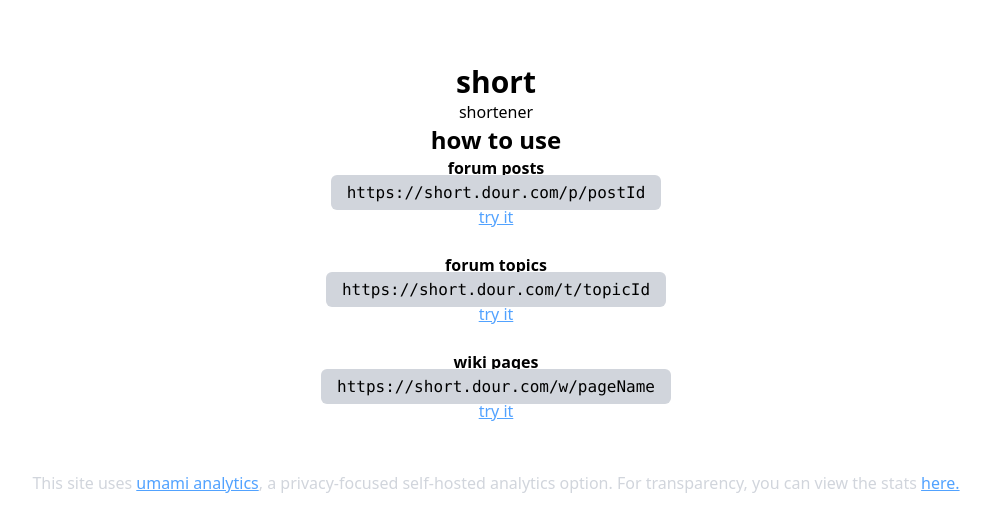
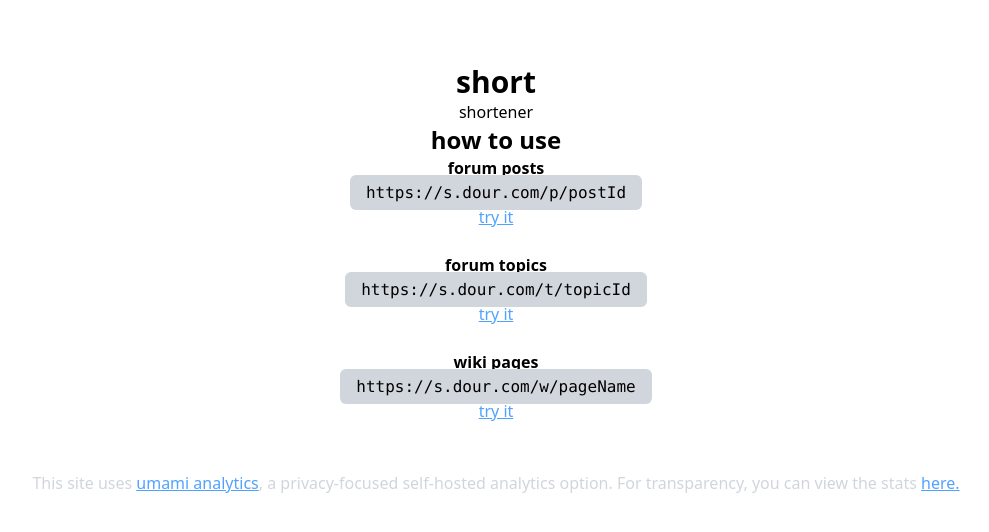
Before and after one commit to errplanedev/short, a SvelteKit app: page / in a window 1280 px wide. Shown: the top 532 px of the page, without its empty margins (144-1133 px from the left). Built offline with nearby package versions, Linux system fonts and the light colour scheme.

Commit message:
forgot to change short to s

```diff
--- a/src/routes/+page.svelte
+++ b/src/routes/+page.svelte
@@ -11,7 +11,7 @@
         <div>
             <b>forum posts</b>
             <br>
-            <code>https://short.dour.com/p/postId</code>
+            <code>https://s.dour.com/p/postId</code>
             <br>
             <a href="/post/8812507" target="_blank">try it</a>
             <br>
@@ -20,7 +20,7 @@
         <div>
             <b>forum topics</b>
             <br>
-            <code>https://short.dour.com/t/topicId</code>
+            <code>https://s.dour.com/t/topicId</code>
             <br>
             <a href="/topic/849588" target="_blank">try it</a>
             <br>
@@ -29,7 +29,7 @@
         <div>
             <b>wiki pages</b>
             <br>
-            <code>https://short.dour.com/w/pageName</code>
+            <code>https://s.dour.com/w/pageName</code>
             <br>
             <a href="/wiki/Necroposting" target="_blank">try it</a>
             <br>
```
